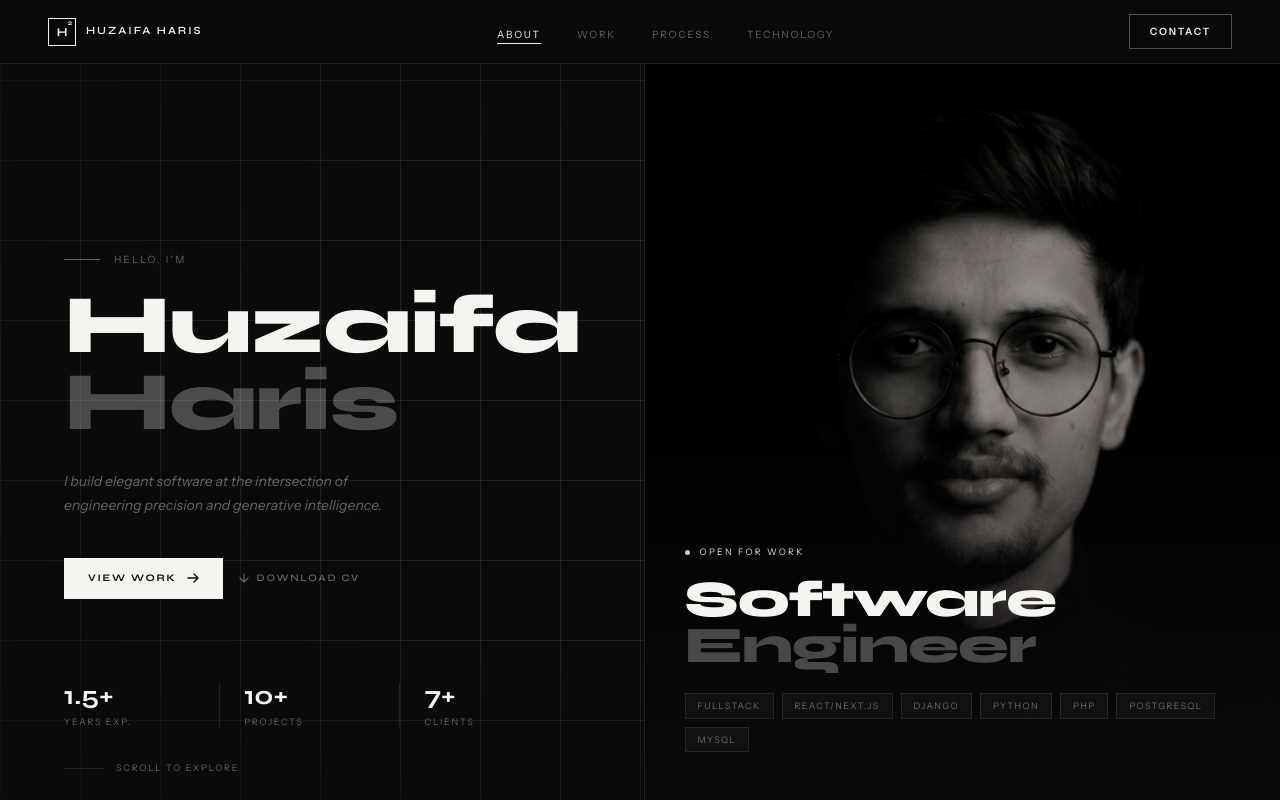
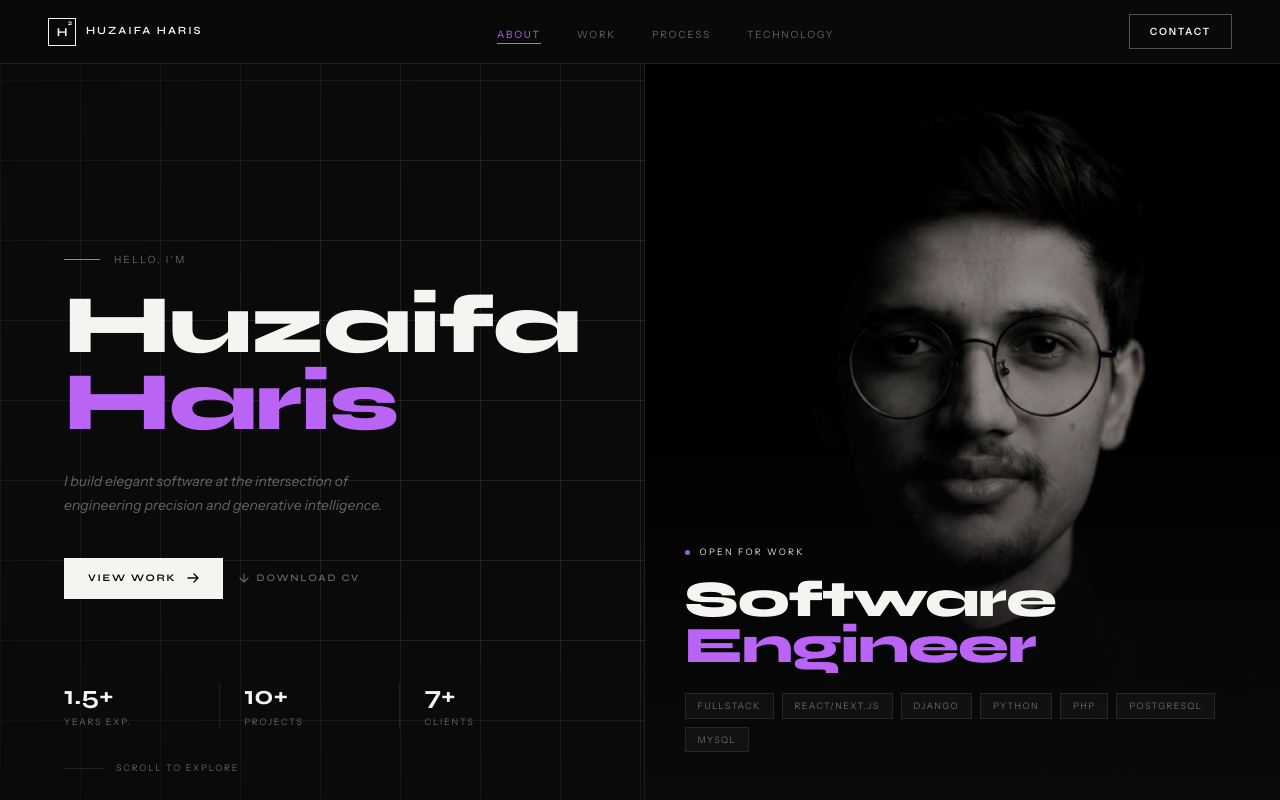
Before and after one commit to HuzaifaHaris-Huxi/portfolio, a React app: page / in a window 1280 px wide. In both pictures the pointer is over the link "ABOUT". Shown: the top 800 px of the page. Built offline with nearby package versions, Linux system fonts and the light colour scheme; the HTML template or start-up script is replaced by a standard one.

Commit message:
add the primary color

```diff
--- a/src/index.css
+++ b/src/index.css
@@ -95,10 +95,16 @@
 :root {
   --bg: #0a0a0a;
   --fg: #f5f4f0;
+  --primary: #B964F4;
   --muted: rgba(245,244,240,0.38);
   --subtle: rgba(245,244,240,0.10);
   --line: rgba(245,244,240,0.09);
   --accent: #e8e0d0;
+}
+
+::selection {
+  background: var(--primary);
+  color: var(--bg);
 }
 
 * {
@@ -281,11 +287,11 @@ nav.menu-active {
   position: absolute;
   bottom: -3px; left: 0;
   width: 0; height: 1px;
-  background: var(--fg);
+  background: var(--primary);
   transition: width 0.3s;
 }
 
-.nav-links a:hover { color: var(--fg); }
+.nav-links a:hover { color: var(--primary); }
 .nav-links a:hover::after { width: 100%; }
 
 .nav-cta {
@@ -302,8 +308,9 @@ nav.menu-active {
 }
 
 .nav-cta:hover {
-  background: rgba(245,244,240,0.07);
-  border-color: var(--fg);
+  background: rgba(185,100,244,0.07);
+  border-color: var(--primary);
+  color: var(--primary);
 }
 
 /* ── HERO ── */
@@ -352,7 +359,7 @@ nav.menu-active {
 .greeting-line {
   width: 36px;
   height: 1px;
-  background: var(--muted);
+  background: var(--primary);
 }
 
 .greeting-text {
@@ -417,10 +424,10 @@ nav.menu-active {
   text-transform: uppercase;
   text-decoration: none;
   padding: 13px 24px;
-  transition: opacity 0.25s, transform 0.25s;
-}
-
-.btn-primary:hover { opacity: 0.88; transform: translateY(-1px); }
+  transition: background 0.25s, transform 0.25s, color 0.25s;
+}
+
+.btn-primary:hover { background: var(--primary); transform: translateY(-1px); }
 
 .btn-primary svg { transition: transform 0.25s; }
 .btn-primary:hover svg { transform: translateX(3px); }
@@ -439,7 +446,7 @@ nav.menu-active {
   transition: color 0.25s;
 }
 
-.btn-ghost:hover { color: var(--fg); }
+.btn-ghost:hover { color: var(--primary); }
 
 /* stats row */
 .stats-row {
@@ -538,13 +545,13 @@ nav.menu-active {
 .role-badge-dot {
   width: 5px; height: 5px;
   border-radius: 50%;
-  background: var(--accent);
+  background: var(--primary);
   animation: pulse 2.5s ease-in-out infinite;
 }
 
 @keyframes pulse {
-  0%, 100% { box-shadow: 0 0 0 0 rgba(232,224,208,0.5); }
-  50% { box-shadow: 0 0 0 6px rgba(232,224,208,0); }
+  0%, 100% { box-shadow: 0 0 0 0 rgba(185,100,244,0.5); }
+  50% { box-shadow: 0 0 0 6px rgba(185,100,244,0); }
 }
 
 .role-badge-text {
@@ -565,7 +572,7 @@ nav.menu-active {
 
 .hero-role-dim {
   display: block;
-  color: rgba(245,244,240,0.28);
+  color: var(--primary);
 }
 
 .hero-role-em {
@@ -991,7 +998,7 @@ nav.menu-active {
 }
 
 .process-item:hover .process-item-num {
-  color: var(--fg);
+  color: var(--primary);
   transform: translateX(10px);
 }
 
@@ -1043,7 +1050,7 @@ nav.menu-active {
 .tech-num {
   font-size: 10px;
   letter-spacing: 0.2em;
-  color: var(--muted);
+  color: var(--primary);
   margin-bottom: 16px;
   text-transform: uppercase;
 }
@@ -1074,15 +1081,15 @@ nav.menu-active {
   content: '';
   position: absolute;
   top: 0; left: 0; right: 0; bottom: 0;
-  background: radial-gradient(circle at 50% 0%, rgba(245,244,240, 0.08), transparent 70%);
+  background: radial-gradient(circle at 50% 0%, rgba(185,100,244, 0.15), transparent 70%);
   opacity: 0;
   transition: opacity 0.5s ease;
   pointer-events: none;
 }
 
 .bento-item:hover {
-  background: rgba(245,244,240, 0.03);
-  border-color: rgba(245,244,240, 0.2);
+  background: rgba(185,100,244, 0.03);
+  border-color: rgba(185,100,244, 0.3);
   transform: translateY(-4px);
   box-shadow: 0 20px 40px rgba(0,0,0,0.6);
 }
@@ -1133,9 +1140,9 @@ nav.menu-active {
 }
 
 .bento-item:hover .bento-tags span {
-  color: var(--fg);
-  border-color: rgba(245,244,240, 0.4);
-  background: rgba(245,244,240, 0.05);
+  color: var(--primary);
+  border-color: rgba(185,100,244, 0.4);
+  background: rgba(185,100,244, 0.05);
 }
 
 /* ── FOOTER SECTION ── */
@@ -1212,10 +1219,12 @@ nav.menu-active {
 
 .footer-link:hover::after {
   width: 100%;
+  background: var(--primary);
 }
 
 .footer-link:hover {
-  opacity: 0.8;
+  opacity: 1;
+  color: var(--primary);
 }
 
 .footer-socials {
```
Also changed, not shown: src/project/SkoolKit/SkoolKit.svg (added), 1 other file (tests, documents, lock files or other folders).
